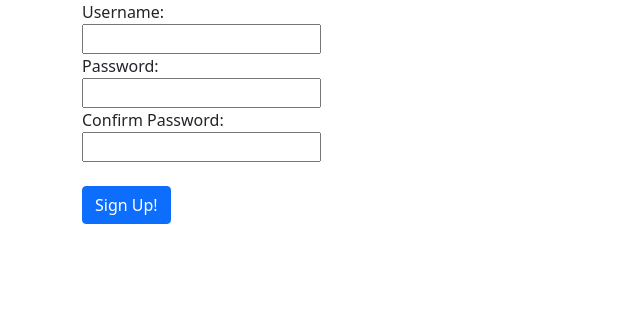
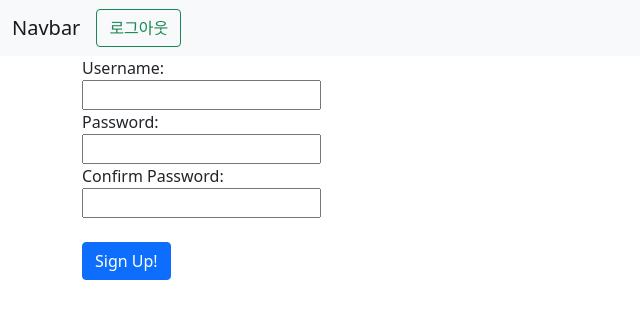
Before and after one commit to ragu6963/Bangkok_Travel, a Django app: page /accounts/signup/ in a window 1280 px wide. Shown: the top 319 px of the page, without its empty margins (0-640 px from the left). Run offline with Django 3.2, Linux system fonts and the light colour scheme.

Commit message:
2021 03 11 회원가입 로그아웃 구현

```diff
--- a/accounts/templates/accounts/signup.html
+++ b/accounts/templates/accounts/signup.html
@@ -1,7 +1,7 @@
 {% extends 'base.html' %}
 
 {% block content %}
-<form action="{%url 'signup'%}" method="post">
+<form action="{%url 'accounts:signup'%}" method="post">
   {%csrf_token%}
   Username:
   <br>
--- a/accounts/urls.py
+++ b/accounts/urls.py
@@ -5,4 +5,5 @@ app_name = "accounts"
 urlpatterns = [
     path("signup/", views.signup, name="signup"),
     path("signin/", views.signin, name="signin"),
+    path("signout/", views.signout, name="signout"),
 ]
--- a/accounts/views.py
+++ b/accounts/views.py
@@ -4,6 +4,13 @@ from django.contrib import auth
 
 
 def signup(request):
+    if request.method == "POST":
+        if request.POST["password1"] == request.POST["password2"]:
+            user = User.objects.create_user(
+                request.POST["username"], password=request.POST["password1"]
+            )
+            auth.login(request, user)
+            return redirect("posts:home")
     return render(request, "accounts/signup.html")
 
 
@@ -16,7 +23,6 @@ def signin(request):
             auth.login(request, user)
             return redirect("posts:home")
         else:
-
             return render(
                 request,
                 "signin.html",
@@ -24,3 +30,11 @@ def signin(request):
             )
     else:
         return render(request, "accounts/signin.html")
+
+
+def signout(request):
+    if request.method == "POST":
+        auth.logout(request)
+        return redirect("posts:home")
+
+    return render(request, "accounts/signup.html")
--- a/sharestreetview/templates/base.html
+++ b/sharestreetview/templates/base.html
@@ -11,7 +11,23 @@
 </head>
 
 <body>
+  <nav class="navbar navbar-expand-lg navbar-light bg-light">
+    <div class="container-fluid">
+      <a class="navbar-brand" href="#">Navbar</a>
+      <button class="navbar-toggler" type="button" data-bs-toggle="collapse" data-bs-target="#navbarSupportedContent"
+        aria-controls="navbarSupportedContent" aria-expanded="false" aria-label="Toggle navigation">
+        <span class="navbar-toggler-icon"></span>
+      </button>
+      <div class="collapse navbar-collapse" id="navbarSupportedContent">
+        <form class="d-flex" method="POST" action="{% url 'accounts:signout' %}">
+          {%csrf_token%}
+          <button class="btn btn-outline-success" type="submit">로그아웃</button>
+        </form>
+      </div>
+    </div>
+  </nav>
   <div class="container">
+
     {% block content %}
 
     {% endblock content %}
```
